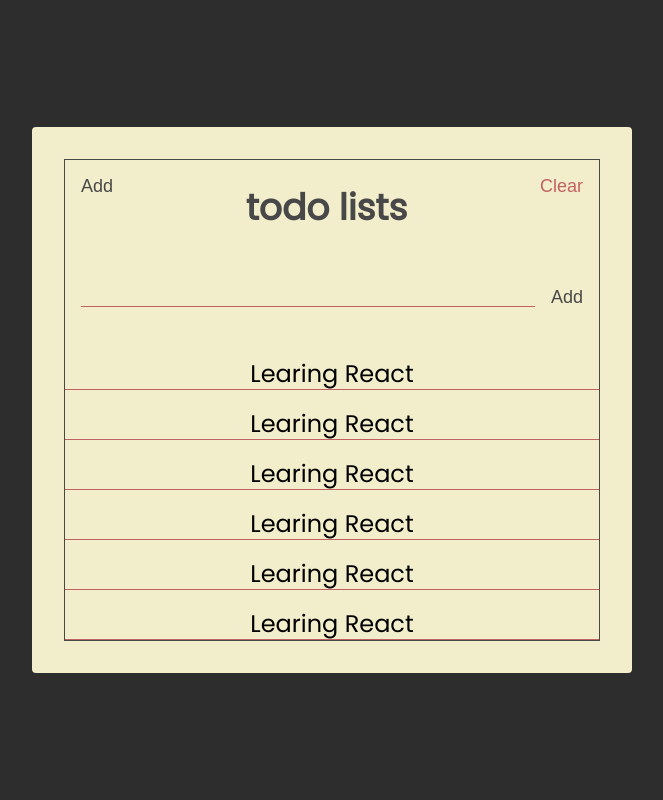
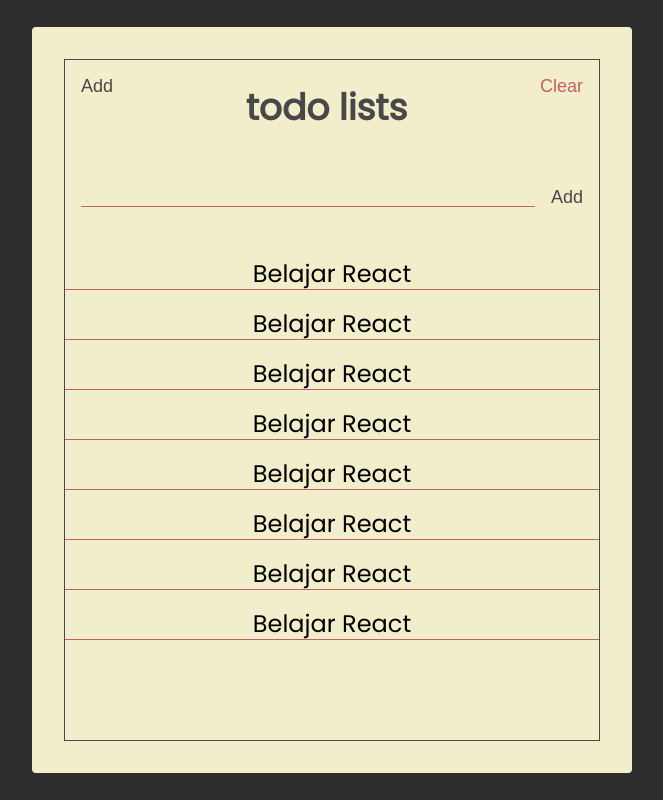
Before and after one commit to Novianto778/react-todolist, a React (Create React App) app: page / in a window 1280 px wide. Shown: the whole page, without its empty margins (308-971 px from the left). Built offline with nearby package versions, Linux system fonts and the light colour scheme.

Commit message:
membuat pages dan component{

```diff
--- a/src/App.css
+++ b/src/App.css
@@ -113,13 +113,14 @@
 .todos {
   display: flex;
   flex-direction: column;
+  min-height: 500px;
 }
 
 .todo {
   position: relative;
   flex: 1 0 auto;
   text-align: center;
-  min-height: 34px;
+  max-height: 34px;
   margin: 16px 0 0;
   font-size: 24px;
   border-bottom: 1px solid var(--main-red-color);
@@ -127,6 +128,8 @@
 
 .todo-text {
   position: absolute;
+  height: 50px;
+  width: 100%;
   left: 50%;
   transform: translate(-50%);
 }
--- a/src/App.js
+++ b/src/App.js
@@ -1,19 +1,11 @@
 import React from "react";
-import logo from "./logo.svg";
 import "./App.css";
-import Paper from "./components/Paper";
-import Header from "./components/Header";
-import TodoForm from "./components/TodoForm";
-import Todos from "./components/Todos";
+import TodoLists from  "./pages/TodoLists"
 
 function App() {
   return (
     <div className="App">
-      <Paper>
-        <Header />
-        <TodoForm />
-        <Todos />
-      </Paper>
+      <TodoLists/>
     </div>
   );
 }
--- /dev/null
+++ b/src/components/Todo.js
@@ -0,0 +1,16 @@
+import React from "react";
+import PropTypes from 'prop-types'
+
+
+export default function Todo(props) {
+  return (
+      <div className="todo">
+        <span className="todo-text">{props.text}</span>
+      </div>
+
+  );
+}
+
+Todo.propTypes = {
+  text: PropTypes.string.isRequired,
+};
--- a/src/components/Todos.js
+++ b/src/components/Todos.js
@@ -1,26 +1,39 @@
-import React from 'react'
+import React from "react";
+import Todo from "./Todo";
 
 export default function Todos() {
+  const todos = [
+    {
+      text: "Belajar React"
+    },
+    {
+      text: "Belajar React"
+    },
+    {
+      text: "Belajar React"
+    },
+    {
+      text: "Belajar React"
+    },
+    {
+      text: "Belajar React"
+    },
+    {
+      text: "Belajar React"
+    },
+    {
+      text: "Belajar React"
+    },
+    {
+      text: "Belajar React"
+    },
+
+  ]
   return (
     <section className="todos">
-          <div className="todo">
-            <div className="todo-text">Learing React</div>
-          </div>
-          <div className="todo">
-            <div className="todo-text">Learing React</div>
-          </div>
-          <div className="todo">
-            <div className="todo-text">Learing React</div>
-          </div>
-          <div className="todo">
-            <div className="todo-text">Learing React</div>
-          </div>
-          <div className="todo">
-            <div className="todo-text">Learing React</div>
-          </div>
-          <div className="todo">
-            <div className="todo-text">Learing React</div>
-          </div>
-        </section>
-  )
+      {todos.map((todo)=> {
+        return <Todo text={todo.text}/>
+      })}
+    </section>
+  );
 }
--- /dev/null
+++ b/src/pages/TodoLists.js
@@ -0,0 +1,17 @@
+import React from "react";
+import Paper from "../components/Paper";
+import Header from "../components/Header";
+import TodoForm from "../components/TodoForm";
+import Todos from "../components/Todos";
+
+function TodoLists() {
+  return (
+    <Paper>
+      <Header />
+      <TodoForm />
+      <Todos />
+    </Paper>
+  );
+}
+
+export default TodoLists;
```
